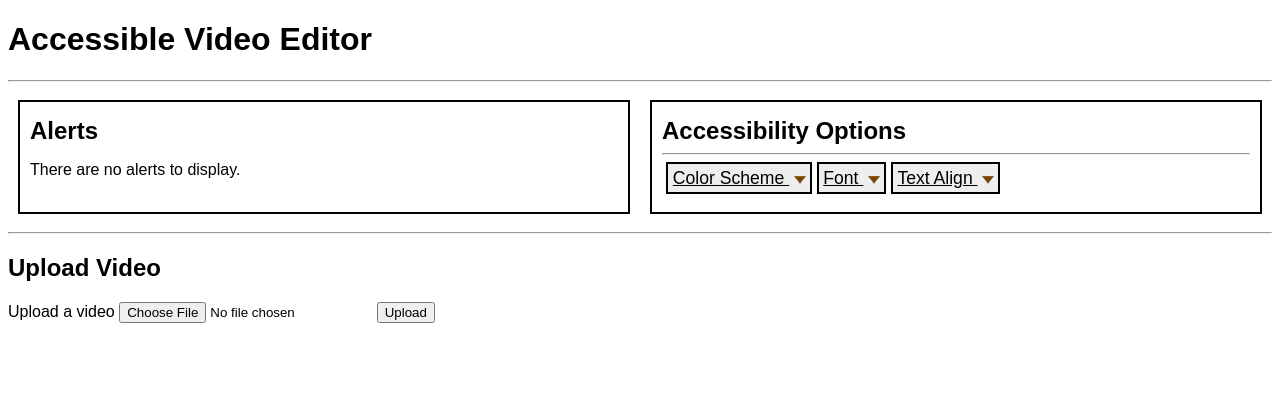
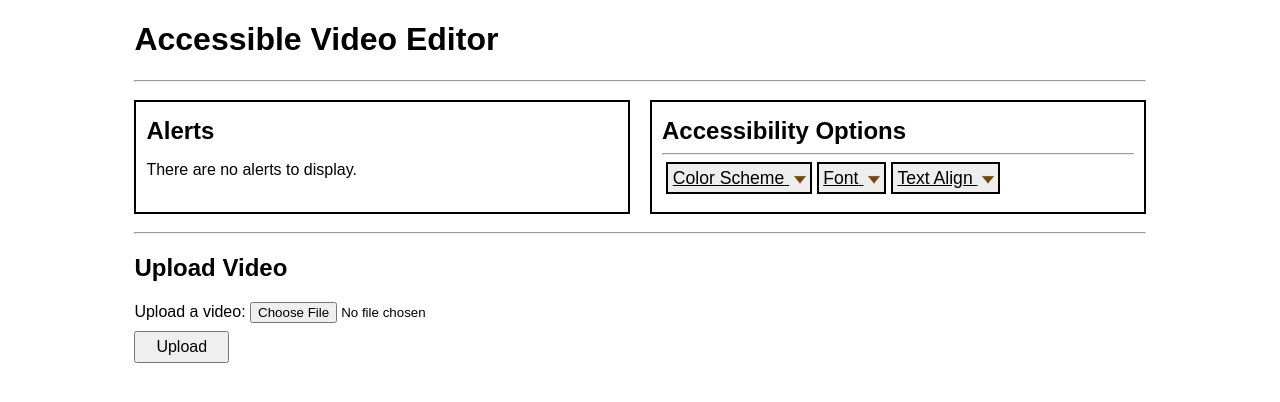
Before and after one commit to sjdobesh/ave, a Flask app: page / in a window 1280 px wide. Shown: the top 402 px of the page. Run offline with Flask 2, Linux system fonts and the light colour scheme; some web fonts are replaced.

Commit message:
Stylings (upload form, wrapper)
- Moved accessibility options to 2nd column
- Changed JS from selecting `body` to `wrapper` as changed body and div IDs within index.html

```diff
--- a/static/css/style.css
+++ b/static/css/style.css
@@ -2,8 +2,13 @@
 @import url("https://db.onlinewebfonts.com/c/66a105c2c6d3ca4bf2c6fa8b8e0df1bf?family=OpenDyslexic");
 /* Styling */
 
+#body {
+  font-family: sans-serif;
+}
 #wrapper {
-  font-family: sans-serif;
+  width: 80%;
+  margin-left: auto;
+  margin-right: auto;
 }
 
 /* Row stylings */
@@ -20,9 +25,25 @@
   margin-bottom: 0;
 }
 
+/* Upload Form Stylings */
+.upload-button {
+  padding: 5px 20px;
+  font-size: 1em;
+  margin-top: .5em;
+}
+.upload-button, input[type="file"] {
+  cursor: pointer;
+}
+
 /* Misc Stylings */
 .has-border, ul[role="menubar"] .has-border[role="menuitem"] {
   border: 2px solid black;
+}
+.margin-left-0, .row.col2 .margin-left-0 {
+  margin-left: 0;
+}
+.margin-right-0, .row.col2 .margin-right-0 {
+  margin-right: 0;
 }
 
 /* Text meant only for screen readers. Source: https://make.wordpress.org/accessibility/handbook/markup/the-css-class-screen-reader-text/ */
@@ -43,4 +64,8 @@
   .row.col2 {
     grid-template-columns: 1fr;
   }
+  .row.col2 div, .row.col2 nav {
+    margin-left: 0;
+    margin-right: 0;
+  }
 }
--- a/static/scripts/menubar-2-init.js
+++ b/static/scripts/menubar-2-init.js
@@ -16,6 +16,6 @@
 window.addEventListener('load', function () {
     var menubar = new MenubarAction(document.getElementById('menubar1'));
     // var styleManager = new StyleManager('textarea1');
-    var styleManager = new StyleManager('wrapper'); //testing
+    var styleManager = new StyleManager('body'); //testing
     menubar.init(styleManager);
 });
--- a/templates/index.html
+++ b/templates/index.html
@@ -22,7 +22,8 @@ The ul menubars are (or are based on) the following w3 code: https://www.w3.org/
     <script src="{{ url_for('static', filename='scripts/styleManager.js')  }}"></script>
 </head>
 
-<body id="wrapper">
+<body id="body">
+    <div id="wrapper">
         <header>
             <h1>Accessible Video Editor{% if uploaded_video %}: {{uploaded_video}} {% endif %}</h1>
             <hr aria-hidden="true">
@@ -31,7 +32,7 @@ The ul menubars are (or are based on) the following w3 code: https://www.w3.org/
         <!-- TODO: Discuss single or multiple navigations -->
         <div class="row col2">
             <!--row with 2 columns-->
-        <div class="has-border"> <!--column 1 of 2-->
+            <div class="has-border margin-left-0"> <!--column 1 of 2-->
                 <!-- TODO: Figure out how to make these considered alerts to screen reader users.
                         Setting an alert role didn't seem to help; should the alerts go at the top of the page? Decide later. -->
                 <h2>Alerts</h2>
@@ -47,7 +48,7 @@ The ul menubars are (or are based on) the following w3 code: https://www.w3.org/
                 {% endif %}
                 {% endwith %}
             </div>
-        <nav class="has-border" aria-labelledby="a11y-options"> <!--column 2 of 2-->
+            <nav class="has-border margin-right-0" aria-labelledby="a11y-options"> <!--column 2 of 2-->
                 <h2 id="a11y-options">Accessibility Options</h2>
                 <hr aria-hidden="true">
                 <ul id="menubar1" role="menubar" aria-labelledby="a11y-options">
@@ -116,22 +117,24 @@ The ul menubars are (or are based on) the following w3 code: https://www.w3.org/
             </nav>
         </div>
         <main>
-
             <hr aria-hidden="true">
             <h2>{% if uploaded_video %}Video: {{uploaded_video}}{% else %}Upload Video{% endif %}</h2>
 
             {% if uploaded_video %}
-        <video height="240" width="360">
+            <video height="240" width="360" controls>
                 <source src="{{ url_for('send_uploaded_file', filename=uploaded_video) }}" type="video/mp4">
             </video>
             {% else %}
             <form method="POST" enctype="multipart/form-data" action="{{ url_for('upload') }}">
-            <label for="video">Upload a video</label>
+                <div>
+                    <label for="video">Upload a video: </label>
                     <input type="file" id="video" name="video" required>
-            <button type="submit">Upload</button>
+                </div>
+                <button type="submit" class="upload-button">Upload</button>
             </form>
             {% endif %}
         </main>
+    </div>
 </body>
 
 </html>
```
Lines whose indentation alone changed are shown as unchanged.
